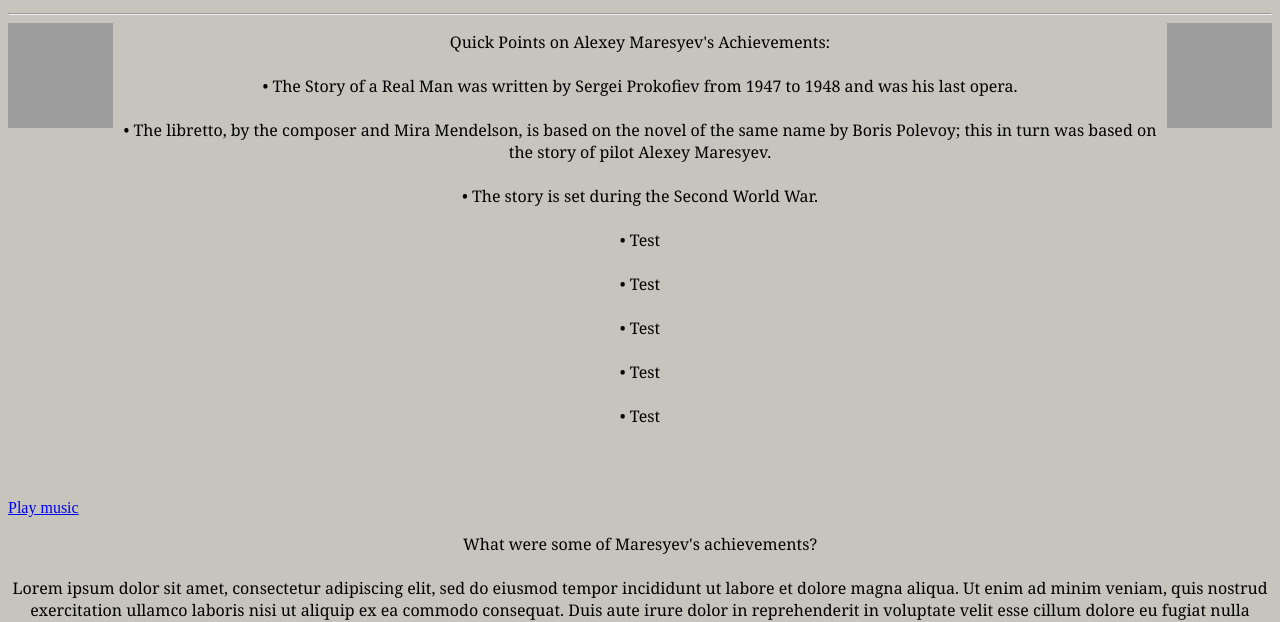
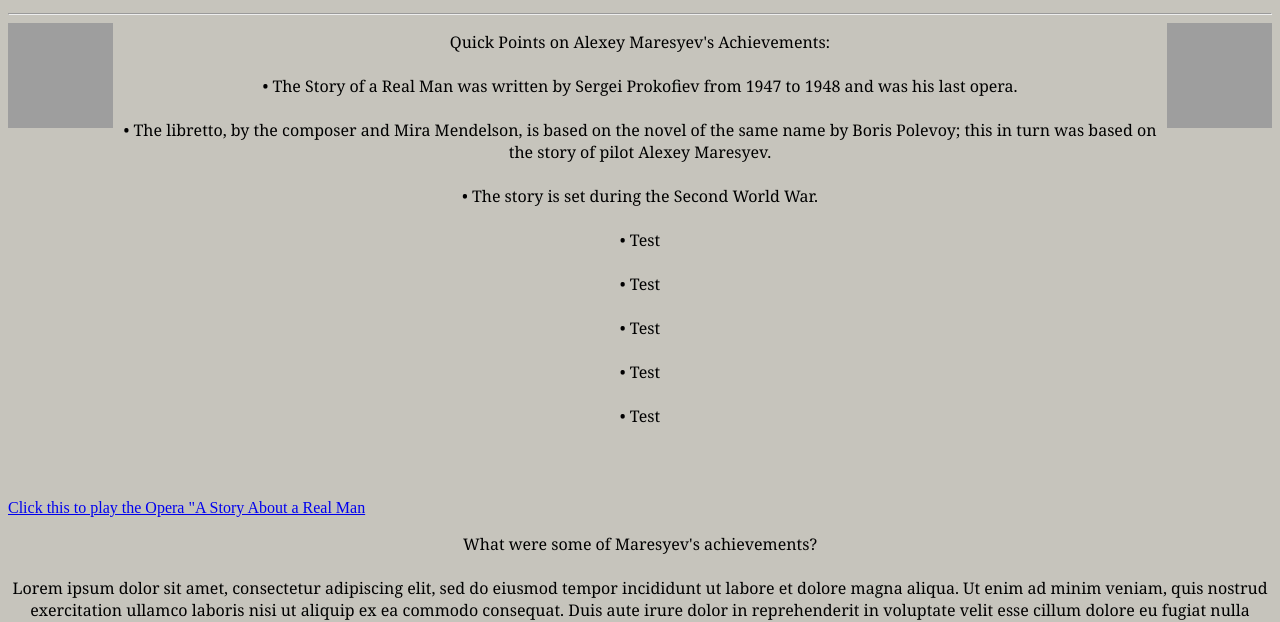
Before and after one commit to alexeymaresyev/moreinfo, a plain HTML site: page index.html in a window 1280 px wide. Shown: the part 188-810 px from the top of the page. Drawn offline with Linux system fonts and the light colour scheme; grey boxes are pictures that could not be loaded.

Commit message:
Update index.html

```diff
--- a/index.html
+++ b/index.html
@@ -57,7 +57,7 @@
 
 <pre>  </pre>
 <pre>  </pre>
-<a href="https://www.dropbox.com/s/77lbhbhaosf22ps/Prokofiev%20Story%20of%20a%20Real%20Man%20an%20Opera%20in%203%20Acts%20Op.%20117%20-%20Act%20I.mp3?dl=0">Play music</a>
+<a href="https://www.dropbox.com/s/77lbhbhaosf22ps/Prokofiev%20Story%20of%20a%20Real%20Man%20an%20Opera%20in%203%20Acts%20Op.%20117%20-%20Act%20I.mp3?dl=0">Click this to play the Opera "A Story About a Real Man</a>
 
 <p style ="text-align:center;font-family:georgia;">What were some of Maresyev's achievements?<br>
 <br>
```
